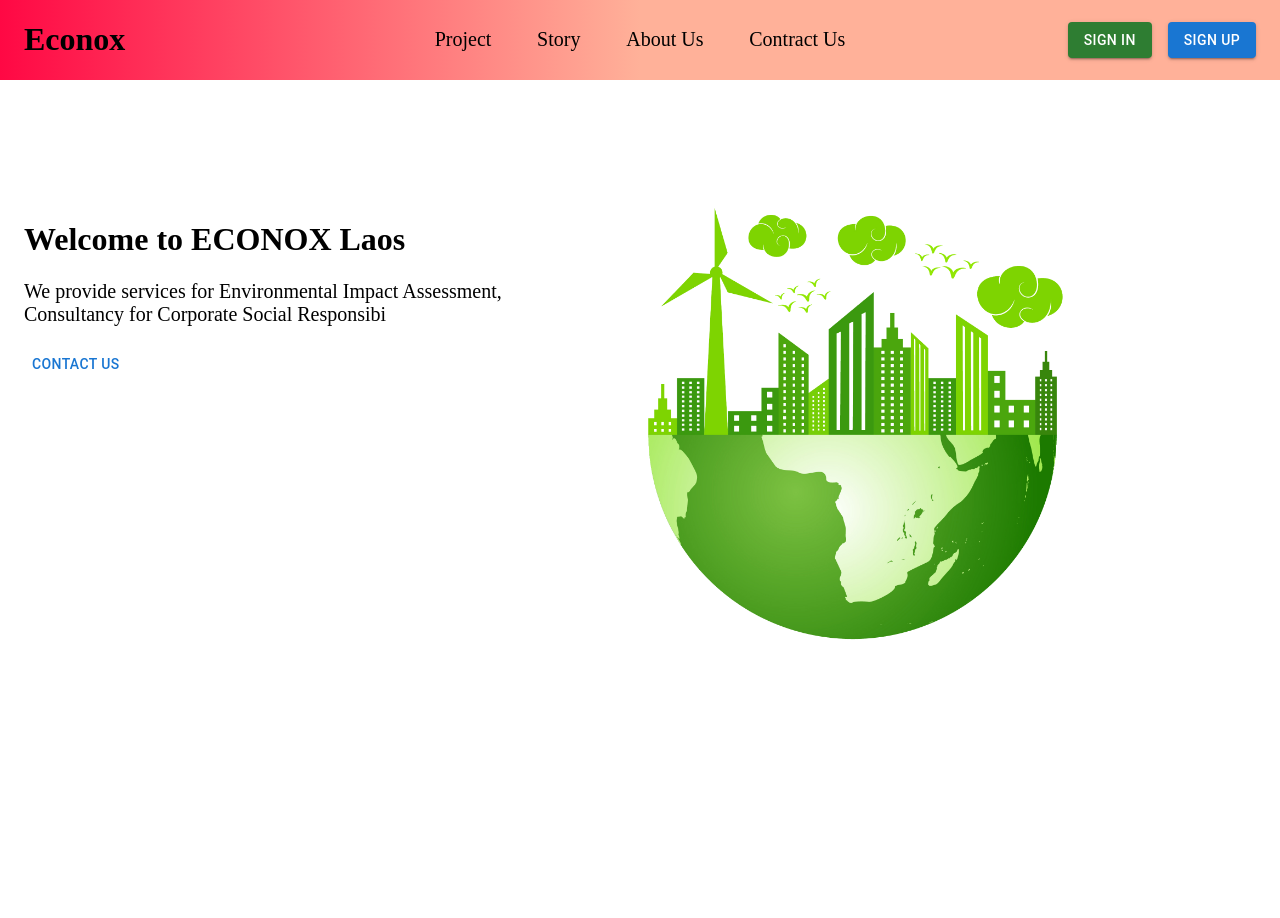
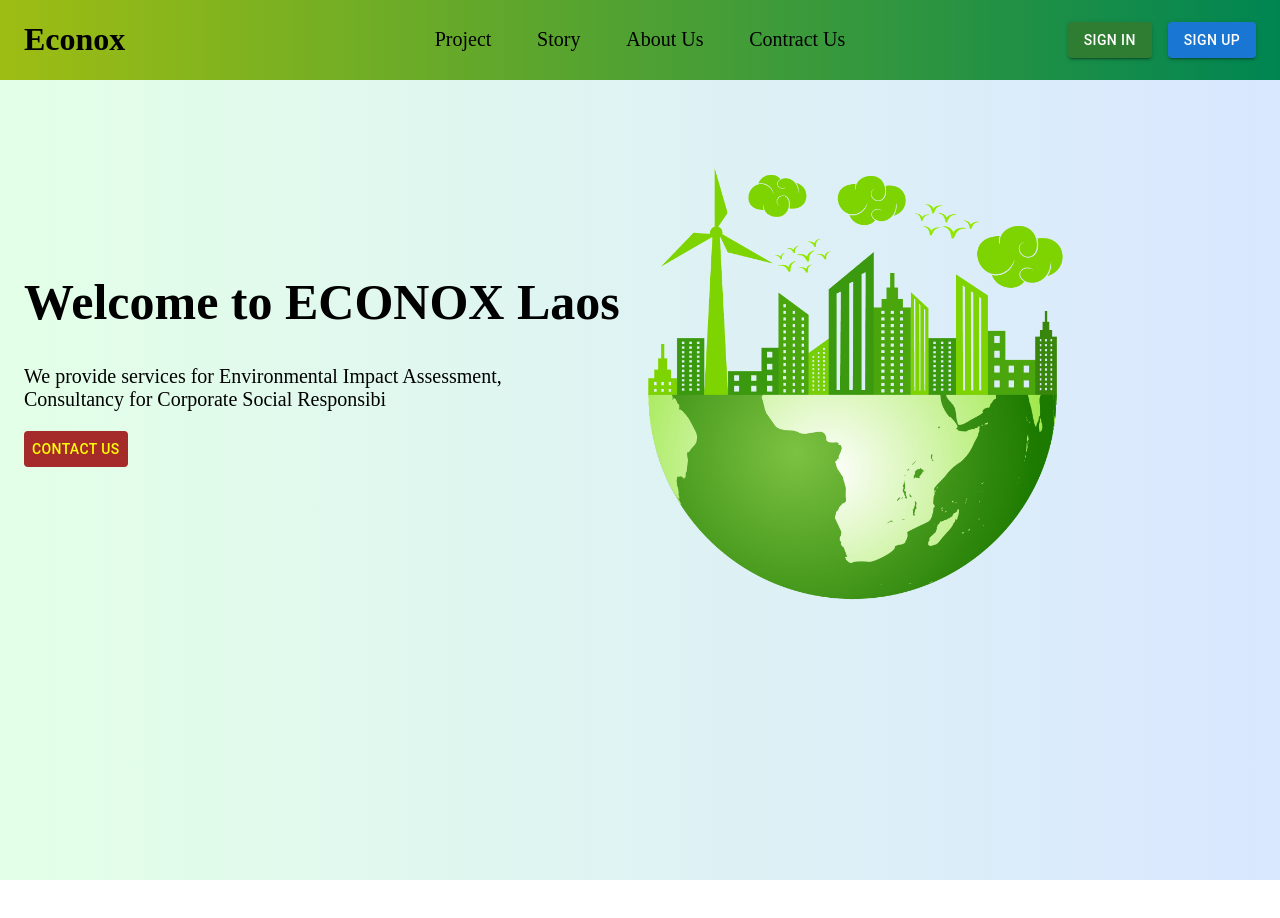
Before and after one commit to BeerWalkAlone/Font-end-project-exconox, a React (Vite) app: page / in a window 1280 px wide. Shown: the top 918 px of the page. After the commit the page ends 880 px from the top, so only its background shows below. Built offline with nearby package versions, Linux system fonts and the light colour scheme.

Commit message:
edit color

```diff
--- a/src/components/Navabar.jsx
+++ b/src/components/Navabar.jsx
@@ -23,8 +23,8 @@ export default function Navabar(props) {
 
   return (
     <Box sx={{
-      background: ' rgb(255,8,68)',
-      background: 'linear-gradient(90deg, rgba(255,8,68,1) 0%, rgba(255,177,153,1) 50%)'
+      background: ' rgb(0,139,139)',
+      background: 'linear-gradient(90deg, #9ebd13 0%, #008552 100%);'
     }}>
       <Container maxWidth="xl">
         <Box
--- a/src/components/SignUpDiag.jsx
+++ b/src/components/SignUpDiag.jsx
@@ -1,23 +1,36 @@
 import React from 'react'
 import { Dialog, DialogTitle, TextField, DialogContent, DialogActions, Button, Stack } from '@mui/material'
 export default function SignUpDiag(props) {
+
+    const handleOpenSignIn = () => {
+        props.setopenSignInDiag(true);
+        props.setopensignUpDiag(false);
+    };
+
     return (
-        <Dialog onClose={props.handleCloseSignUpDiag} open={props.openUp} maxWidth='sm' fullWidth>
+        <Dialog
+            onClose={props.handleCloseSignUpDiag}
+            open={props.openUp}
+            maxWidth="sm"
+            fullWidth
+        >
             <DialogTitle>Sign In</DialogTitle>
             <DialogContent>
-                <Stack direction={'column'} spacing={2} padding={2}>
-                    <TextField label='Usernaem' />
-                    <TextField label='Firstname' />
-                    <TextField label='Lastnaem' />
-                    <TextField label='Email' />
-                    <TextField label='Password' />
-                    <TextField label='Confirm password' />
+                <Stack direction={"column"} spacing={2} padding={2}>
+                    <TextField label="Usernaem" />
+                    <TextField label="Firstname" />
+                    <TextField label="Lastnaem" />
+                    <TextField label="Email" />
+                    <TextField label="Password" />
+                    <TextField label="Confirm password" />
                 </Stack>
             </DialogContent>
             <DialogActions>
-                <Button color='success'>Sign Up</Button>
-                <Button color='error'>Sign In</Button>
+                <Button color="success">Sign Up</Button>
+                <Button color="error" onClick={handleOpenSignIn}>
+                    Sign In
+                </Button>
             </DialogActions>
         </Dialog>
-    )
+    );
 }
--- a/src/routes/Home.jsx
+++ b/src/routes/Home.jsx
@@ -1,24 +1,31 @@
 import React from 'react'
-import { Button, Container } from '@mui/material'
+import { Button, colors, Container } from '@mui/material'
 import ImaBackground from '../Images/image1.png'
 import { Box } from '@mui/system'
 import { useNavigate } from "react-router-dom";
 export default function Home() {
-  const navigate = useNavigate ()
-  const handleNvigate = (path) =>{
+  const navigate = useNavigate()
+  const handleNvigate = (path) => {
     navigate(path)
   }
   return (
-    <Container maxWidth='xl' sx={{display: {md:'flex', xs:'block'}, height:'100vh', marginTop:15}}>
+    <Box sx={{
+      background: 'rgb(124, 185, 232)',
+      background: 'linear-gradient(90deg, #e3ffe7 0%, #d9e7ff 100%);',
+      height: "100vh"
+    }}>
+      <Container maxWidth='xl' sx={{ display: { md: 'flex', xs: 'block' }, height: '100vh' }}>
 
-    <Box flex={1}>
-      <h1> Welcome to ECONOX Laos</h1>
-      <p style={{fontSize: 20}}>We provide services for Environmental Impact Assessment, <br></br> Consultancy for Corporate Social Responsibi</p>
-      <Button onClick={() => handleNvigate("/about-us")}>Contact Us</Button>
+        <Box flex={1} width={{ md: '50%', xs: '100%' }} marginTop={'20vh'}>
+          <h1 style={{fontSize:50}}> Welcome to ECONOX Laos</h1>
+          <p style={{ fontSize: 20 }}>We provide services for Environmental Impact Assessment, <br></br> Consultancy for Corporate Social Responsibi</p>
+          <Button sx={{backgroundColor: "brown" ,color:"yellow"}}
+            onClick={() => handleNvigate("/about-us")}>Contact Us</Button>
+        </Box>
+        <Box flex={1} marginTop={'10vh'}>
+          <img src={ImaBackground} alt="" width={'70%'}  />
+        </Box>
+      </Container>
     </Box>
-    <Box flex={1}>
-      <img src={ImaBackground} alt="" width={'70%'}/>
-    </Box>
-    </Container>
   )
 }
--- a/src/routes/aboutus.jsx
+++ b/src/routes/aboutus.jsx
@@ -3,11 +3,15 @@ import { Container, Box } from "@mui/material";
 import Images from "../Images/image2.webp"
 export default function aboutus() {
   return (
-    <Box sx={{ backgroundColor: "brown", height: "100vh" }}>
-      <Container maxWidth='xl' sx={{display: {md:'flex', xs:'block'}, alignItems:'center', height:'100vh'}}>
-        <Box width={{md:'50%', xs:'100%'}}>
-          <h1 style={{ marginTop:0, fontSize:50}}>About Us</h1>
-          <p sx={{fontSize:40}}>
+    <Box sx={{
+      background: 'rgb(124, 185, 232)',
+      background: 'linear-gradient(90deg, #e3ffe7 0%, #d9e7ff 100%);',
+      height: "100vh"
+    }}>
+      <Container maxWidth='xl' sx={{ display: { md: 'flex', xs: 'block' }, alignItems: 'center', height: '100vh' }}>
+        <Box width={{ md: '50%', xs: '100%' }}>
+          <h1 style={{ marginTop: 0, fontSize: 50 }}>About Us</h1>
+          <p style={{ fontSize: 20, fontFamily:'inherit'}}>
             t is a long established fact that a reader will be distracted by the
             readable content of a page when looking at its layout. The point of
             using Lorem Ipsum is that it has a more-or-less normal distribution
@@ -20,8 +24,8 @@ export default function aboutus() {
             like).
           </p>
         </Box>
-        <Box width={{md:'50%', xs:'100%'}}>
-          <img src={Images} alt="" width={'100%'}/>
+        <Box width={{ md: '50%', xs: '100%' }}>
+          <img src={Images} alt="" width={'100%'} />
         </Box>
       </Container>
     </Box>
--- a/src/routes/index.jsx
+++ b/src/routes/index.jsx
@@ -34,10 +34,16 @@ export default function Index() {
                 <SignInDialog
                     open={openSignInDiag}
                     handleCloseSignInDiag={handleCloseSignInDiag}
-                    setopenSignInDiag= {setopenSignInDiag}
-                    setopensignUpDiag = {setopensignUpDiag}
+                    setopenSignInDiag={setopenSignInDiag}
+                    setopensignUpDiag={setopensignUpDiag}
                 />
-                    <SignUpDiag openUp={opensignUpDiag} handleCloseSignUpDiag ={handleCloseSignUpDiag}/>
+                <SignUpDiag
+                    openUp={opensignUpDiag}
+                    handleCloseSignUpDiag={handleCloseSignUpDiag}
+                    setopenSignInDiag={setopenSignInDiag}
+                    setopensignUpDiag={setopensignUpDiag}
+                />
+
             </BrowserRouter></>
     )
 }
```
Also changed, not shown: 1 other file (tests, documents, lock files or other folders). Lines whose indentation alone changed are shown as unchanged.
